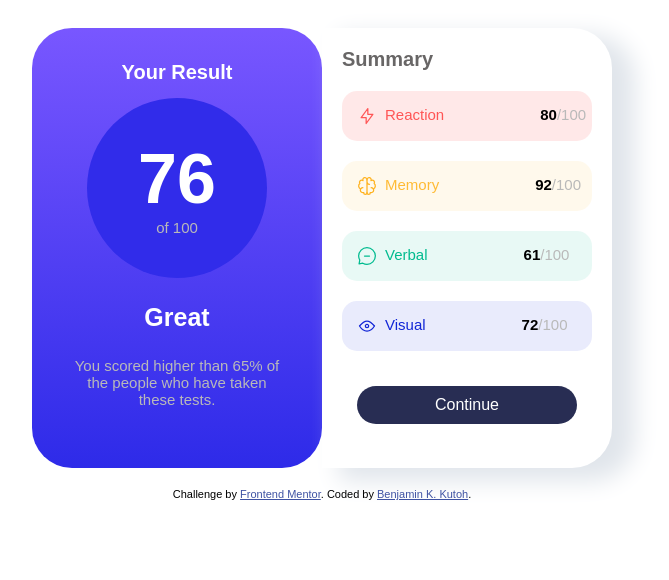
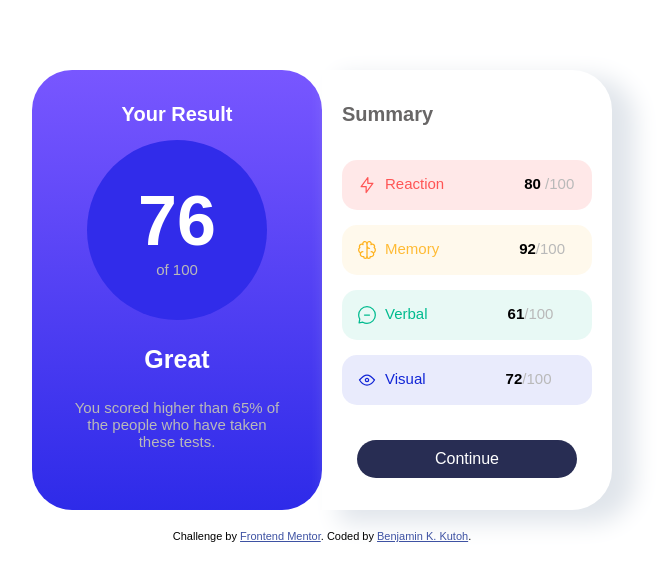
Before and after one commit to Blaben/results-summary, a plain HTML site: page index.html in a window 1280 px wide. Shown: the whole page, without its empty margins (318-987 px from the left). Drawn offline with Linux system fonts and the light colour scheme.

Commit message:
changes made

```diff
--- a/index.html
+++ b/index.html
@@ -25,15 +25,15 @@
     </div>
 
     <div class="right-box">
-      <div class="sumary">Summary</div>
+      <h1 class="sumary">Summary</h1>
 
 
         <div class="cards card1">
           <div class="sub-card">
             <img src="assets/images/icon-reaction.svg" alt="Reaction-icon">
-            <p class="react">Reaction</p>
+            <span class="react">Reaction</span>
           </div>
-            <p><span class="dark">80</span>/100</p>
+            <p><span class="dark">80</span> /100</p>
         </div>
 
 
@@ -72,10 +72,9 @@
 
 
 
-
-  <div class="attribution">
-    Challenge by <a href="https://www.frontendmentor.io?ref=challenge" target="_blank">Frontend Mentor</a>.
-    Coded by <a href="https://www.fiverr.com/blaben">Benjamin K. Kutoh</a>.
-  </div>
+<div class="attribution">
+  Challenge by <a href="https://www.frontendmentor.io?ref=challenge" target="_blank">Frontend Mentor</a>.
+  Coded by <a href="https://www.fiverr.com/blaben">Benjamin K. Kutoh</a>.
+</div>
 </body>
 </html>
--- a/style.css
+++ b/style.css
@@ -3,6 +3,7 @@
 .attribution a { color: hsl(228, 45%, 44%); }
 
 body{
+    margin: 50px auto;
     font-family: 'Hanken Grotesk', sans-serif;
 }
 
@@ -83,7 +84,7 @@ p{
 
 .cards{
     display: flex;
-    gap: 6rem;
+    gap: 5rem;
     padding: 15px;
 }
 
@@ -101,17 +102,17 @@ p{
 .card1{
     background-color: rgba(255, 0, 0, 0.089);
     border-radius: 15px;
-    margin-bottom: 20px;
+    margin-bottom: 15px;
 }
 .card2{
     background-color: rgba(255, 187, 53, 0.089);
     border-radius: 15px;
-    margin-bottom: 20px;
+    margin-bottom: 15px;
 }
 .card3{
     background-color: rgb(0, 187, 143, 0.089);
     border-radius: 15px;
-    margin-bottom: 20px;
+    margin-bottom: 15px;
 }
 .card4{
     background-color: rgba(17, 37, 214, 0.089);
@@ -122,6 +123,7 @@ p{
 /* ============ A class to style the individual remarks ================== */
 .react{
     color: rgb(255 85 85);
+    font-size: 15px;
 }
 .mem{
     color: rgb(255 187 53);
```
